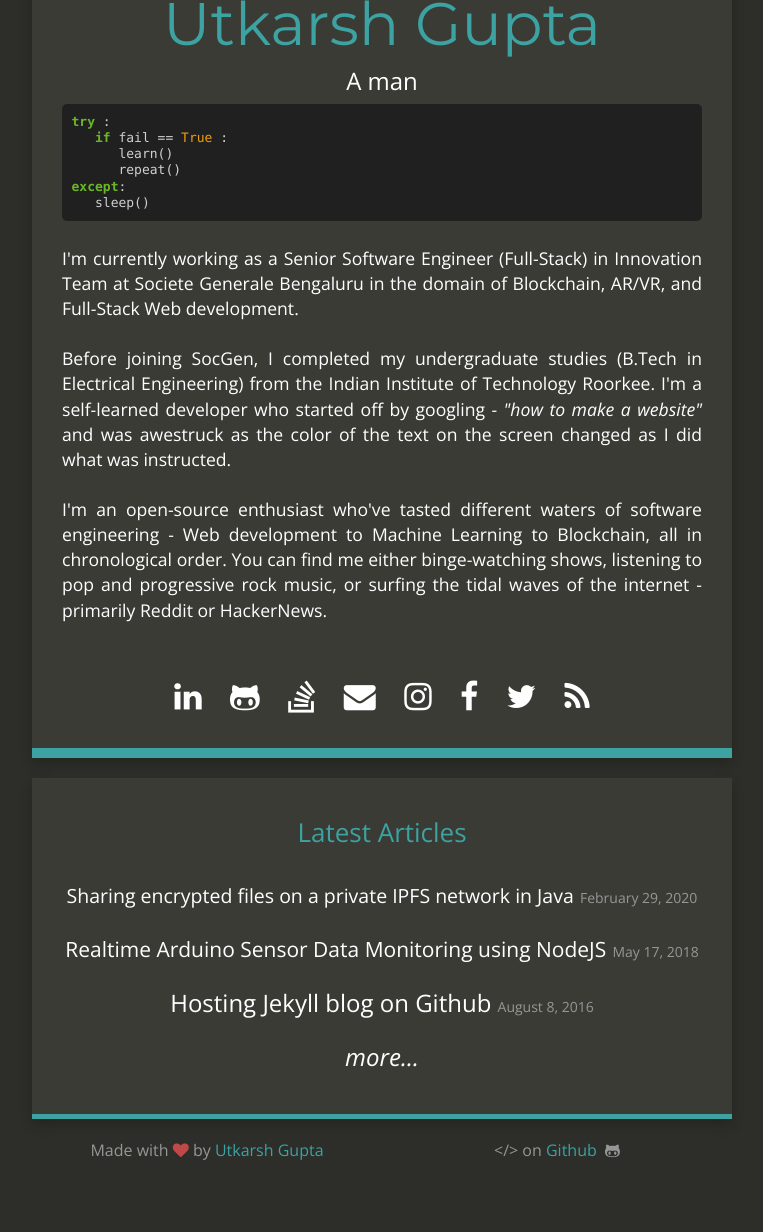
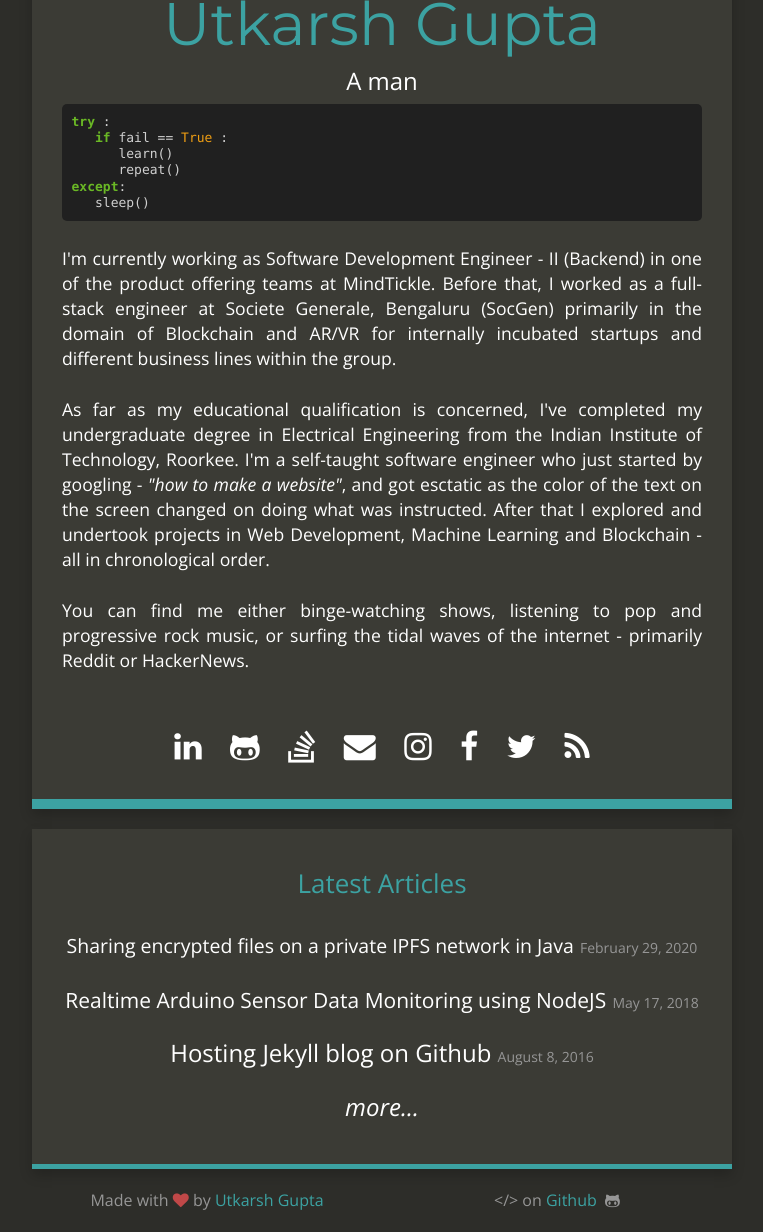
Before and after one commit to utkarshgpta/utkarshgpta.github.io, a Jekyll site: the page built from index.html, in a window 1280 px wide, cut to the strip 174-1406 px from the top of the page. Shown: the whole strip, without its empty margins (258-1021 px from the left). Built offline with Jekyll 4.4.1, drawn with Linux system fonts in a browser that asks for light colours; nearby versions of some CDN libraries; before the commit the page ends 1356 px from its top, so only the background shows below that.

Commit message:
changed description

```diff
--- a/_config.yml
+++ b/_config.yml
@@ -2,8 +2,8 @@
 title: "Utkarsh Gupta"
 # title-description: " &#8226; "
 email: utkarshg1408@gmail.com
-description: "Senior Software Engineer - Innovation at Societe Generale Bengaluru. IIT Roorkee Alumni"
-keywords: "utkarsh gupta, senior software engineer, full stack, blockchain, bangalore, iit roorkee, blog, personal, about me, societe generale"
+description: "Engineer at MindTickle. IIT Roorkee Alumni"
+keywords: "utkarsh gupta, iit roorkee, software engineer, landing page, blog, personal, mindtickle"
 lang: "en"
 author:
   first_name: "Utkarsh"
@@ -11,12 +11,11 @@ author:
 baseurl: ""
 url: "http://utkarshgpta.github.io/"
 
-title_description: "I'm currently working as a Senior Software Engineer (Full-Stack) in Innovation Team at Societe Generale Bengaluru in the domain of Blockchain, AR/VR, and Full-Stack Web development.
+title_description: "I'm currently working as Software Development Engineer - II (Backend) in one of the product offering teams at MindTickle. Before that, I worked as a full-stack engineer at Societe Generale, Bengaluru (SocGen) primarily in the domain of Blockchain and AR/VR for internally incubated startups and different business lines within the group.
 <br/><br/>
-Before joining SocGen, I completed my undergraduate studies (B.Tech in Electrical Engineering) from the Indian Institute of Technology Roorkee.
-I'm a self-learned developer who started off by googling - <i>\"how to make a website\"</i> and was awestruck as the color of the text on the screen changed as I did what was instructed.
+As far as my educational qualification is concerned, I've completed my undergraduate degree in Electrical Engineering from the Indian Institute of Technology, Roorkee.
+I'm a self-taught software engineer who just started by googling - <i>\"how to make a website\"</i>, and got esctatic as the color of the text on the screen changed on doing what was instructed. After that I explored and undertook projects in Web Development, Machine Learning and Blockchain - all in chronological order.
 <br/><br/>
-I'm an open-source enthusiast who've tasted different waters of software engineering - Web development to Machine Learning to Blockchain, all in chronological order.
 You can find me either binge-watching shows, listening to pop and progressive rock music, or surfing the tidal waves of the internet - primarily Reddit or HackerNews."
 
 title_image: "//s.gravatar.com/avatar/78156753f9d8feaebe2418780bdc262b?s=250"
```
